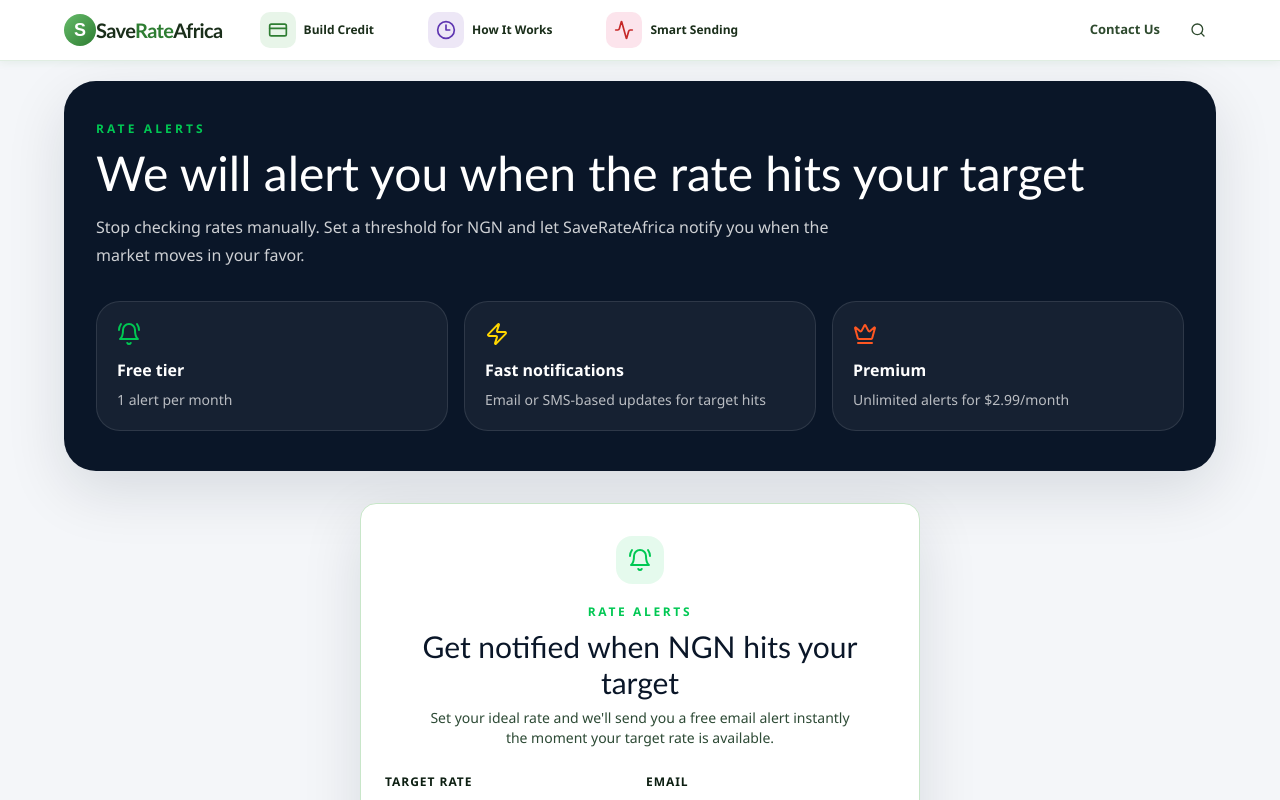
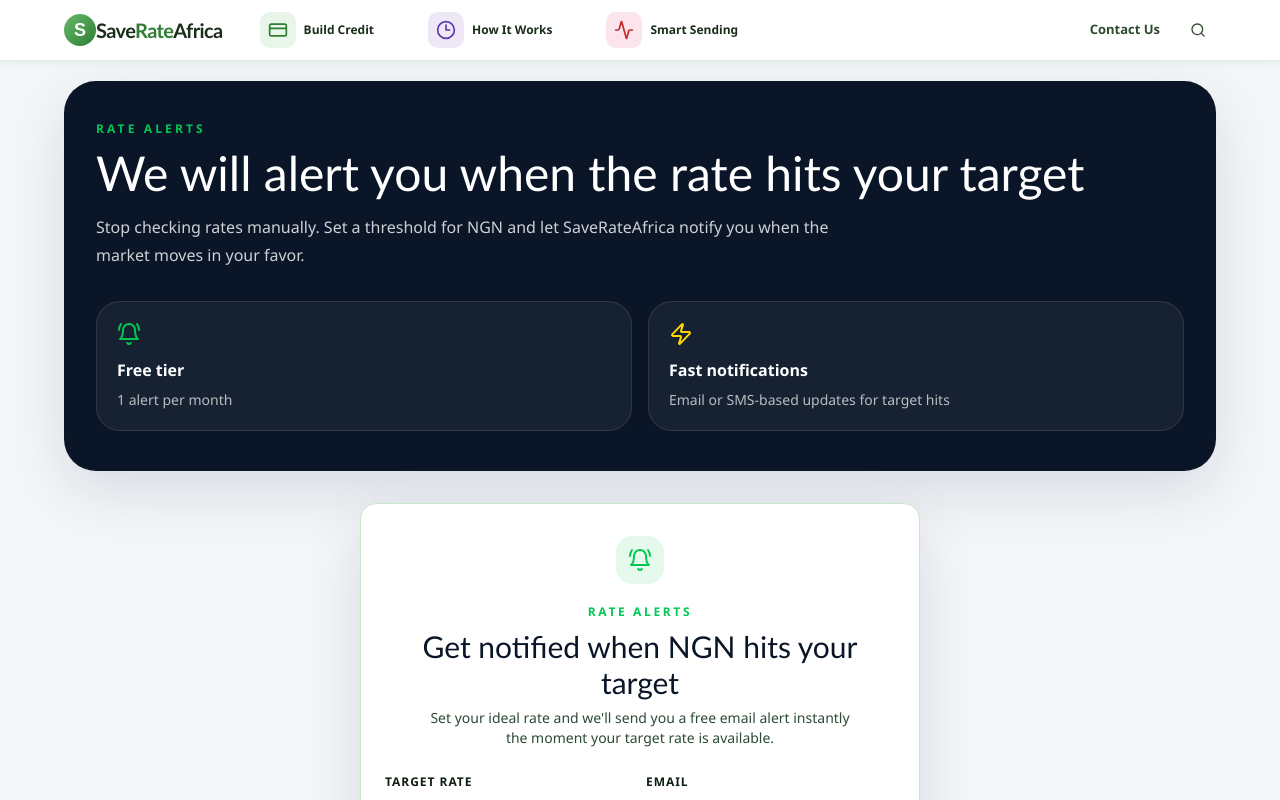
Before and after one commit to Chinenyeonukogu/SaveRateAfrica, a Next.js app: page /alerts in a window 1280 px wide. Shown: the top 800 px of the page. Built offline with nearby package versions, Linux system fonts and the light colour scheme.

Commit message:
Remove premium alerts card

```diff
--- a/app/alerts/page.tsx
+++ b/app/alerts/page.tsx
@@ -1,5 +1,5 @@
 import type { Metadata } from "next";
-import { BellRing, Crown, Zap } from "lucide-react";
+import { BellRing, Zap } from "lucide-react";
 
 import { AlertsForm } from "@/components/AlertsForm";
 import { SiteHeader } from "@/components/SiteHeader";
@@ -32,7 +32,7 @@ export default function AlertsPage() {
               SaveRateAfrica notify you when the market moves in your favor.
             </p>
 
-            <div className="mt-8 grid gap-4 md:grid-cols-3">
+            <div className="mt-8 grid gap-4 md:grid-cols-2">
               <div className="rounded-3xl border border-white/10 bg-white/5 p-5">
                 <BellRing className="h-6 w-6 text-brand-green" />
                 <p className="mt-3 font-semibold">Free tier</p>
@@ -45,13 +45,6 @@ export default function AlertsPage() {
                   Email or SMS-based updates for target hits
                 </p>
               </div>
-              <div className="rounded-3xl border border-white/10 bg-white/5 p-5">
-                <Crown className="h-6 w-6 text-brand-coral" />
-                <p className="mt-3 font-semibold">Premium</p>
-                <p className="mt-2 text-sm text-white/70">
-                  Unlimited alerts for $2.99/month
-                </p>
-              </div>
             </div>
           </section>
 
```
